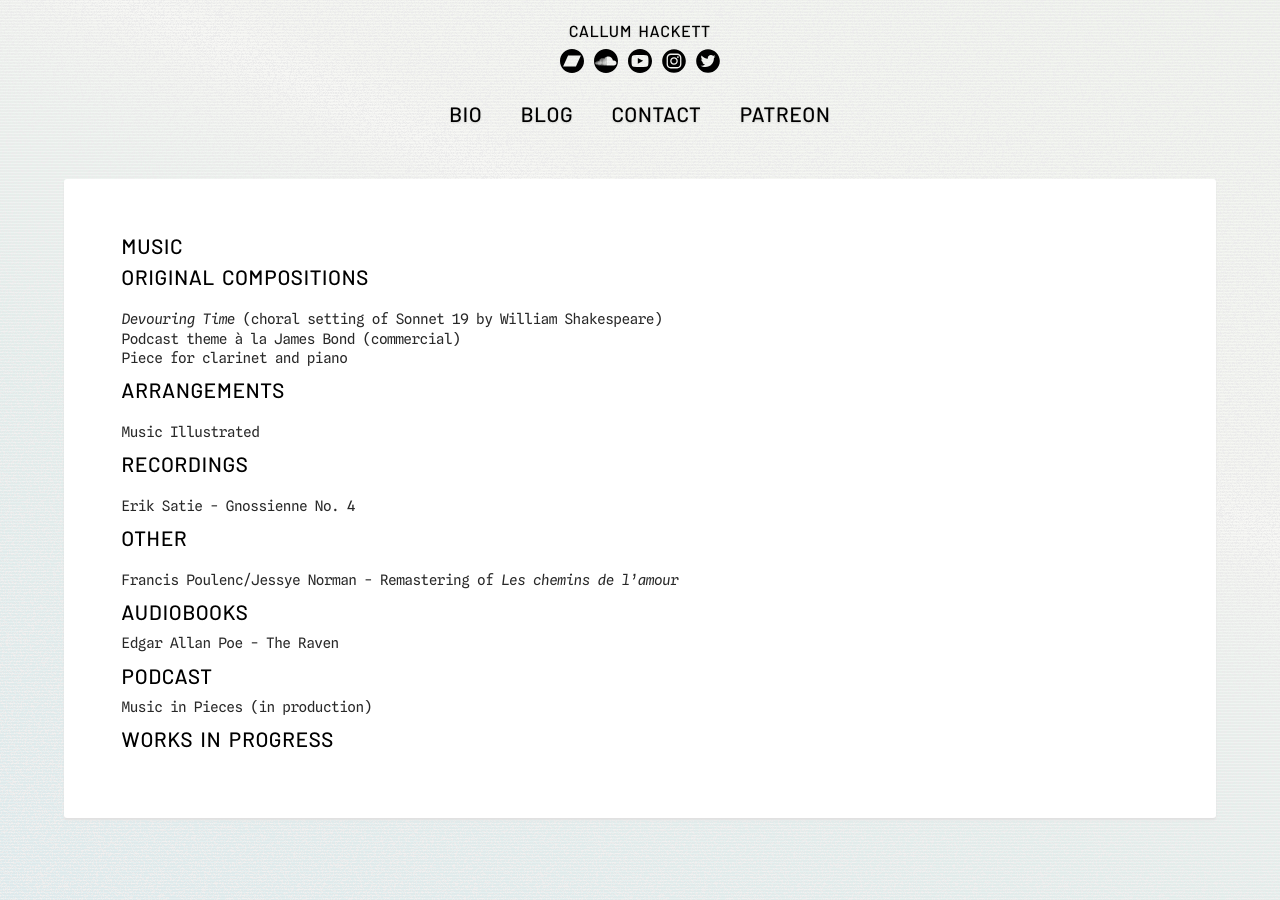
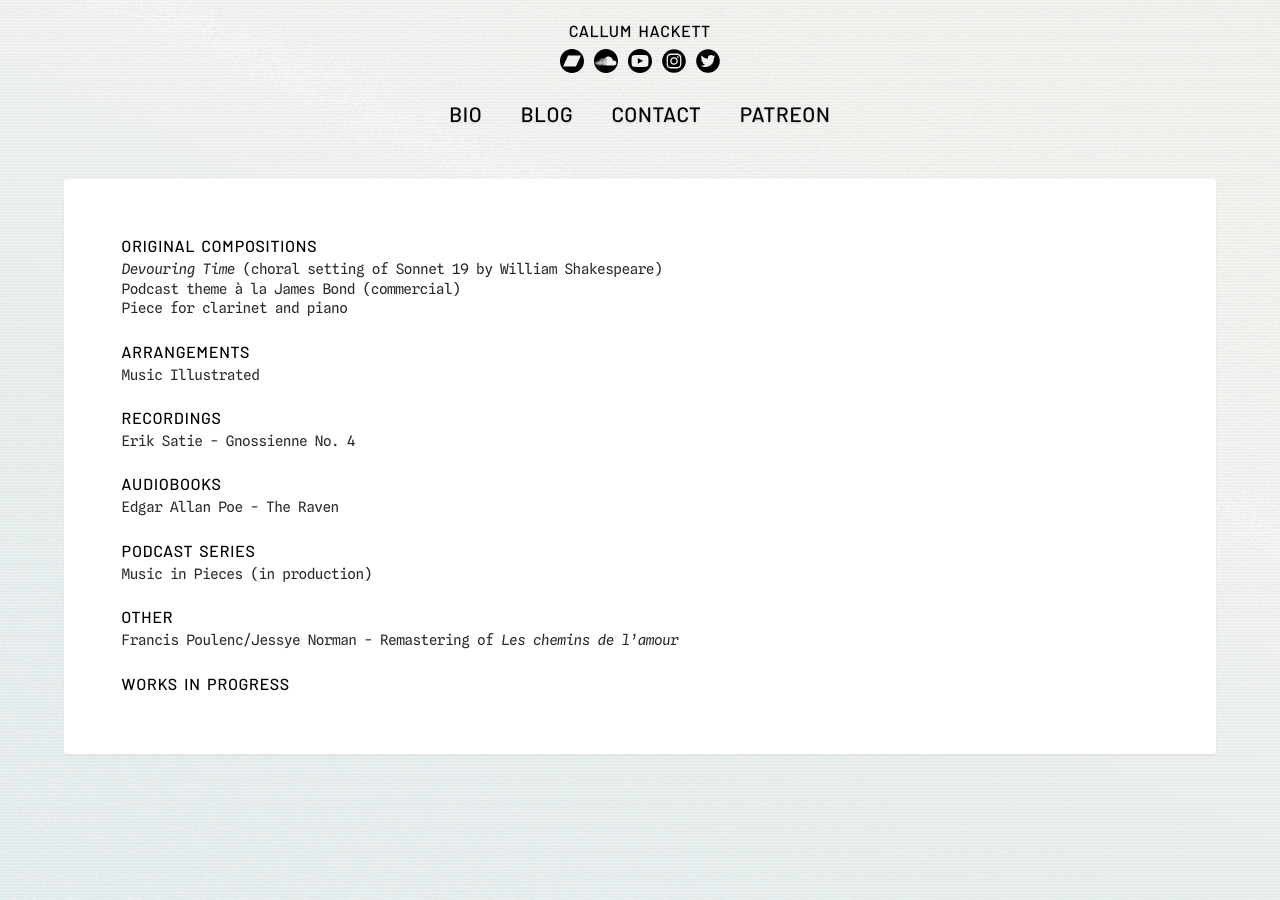
Before and after one commit to callumhackett/callumhackett.github.io, a Jekyll site: the page built from list_of_works.md, in a window 1280 px wide. Built offline with Jekyll 4.4.1, drawn with Linux system fonts in a browser that asks for light colours.

Commit message:
refined list of works layout

```diff
--- a/assets/css/core.css
+++ b/assets/css/core.css
@@ -99,7 +99,6 @@ body {
     text-transform: uppercase;
     letter-spacing: 1px;
     word-spacing: 2px;
-    margin-block-start: 0 !important;
 }
 p, li {
     font-family: 'spline sans mono', 'inconsolata', sans-serif;
@@ -114,10 +113,14 @@ p, li {
     text-align: right;
     align-items: center;
 }
+#header, #navigation, #sidebar, #post-date, .post-tags, .post-index-entry-date, .post-index-entry-tags {
+    margin-block-start: 0 !important;
+}
 #header h1 {
     font-size: var(--title-small-size);
     line-height: var(--title-line-height);
     text-shadow: var(--title-shadow);
+    margin-block-start: 0 !important;
     margin-bottom: calc(var(--social-icon-spacing) * 2);
 }
 #header a {
@@ -143,9 +146,12 @@ p, li {
 }
 
 /* Main Body Elements */
-#page-content h1, h2, h3 {
+#page-content h1, h2 {
     font-size: var(--title-large-size);
     line-height: var(--title-line-height);
+}
+#page-content h3 {
+    font-size: var(--title-small-size);
 }
 p, li {
     font-size: var(--body-font-size);
--- a/assets/css/page.css
+++ b/assets/css/page.css
@@ -39,7 +39,13 @@
     margin: 0 0 0.5em 0;
 }
 #page-content h2 {
-    margin: 1.5em 0 0.25em 0 !important;
+    margin: 1.5em 0 0.25em 0;
+}
+#page-content h3:first-child {
+    margin: 0 0 0.25em 0;
+}
+#page-content h3:not(:first-child) {
+    margin: 1.5em 0 0.25em 0;
 }
 .post-index-entry {
     display: inline-block;
--- a/list_of_works.md
+++ b/list_of_works.md
@@ -14,8 +14,6 @@
 # image: # path to an image for social media shares, AR 1.9:1, typically 1200x630, begin with /
 # image_alt: # description of the social image
 ---
-# Music
-
 ### Original Compositions
 
 *Devouring Time* (choral setting of Sonnet 19 by William Shakespeare)
@@ -30,16 +28,16 @@
 
 Erik Satie - Gnossienne No. 4
 
+### Audiobooks
+
+Edgar Allan Poe - The Raven
+
+### Podcast Series
+
+Music in Pieces (in production)
+
 ### Other
 
 Francis Poulenc/Jessye Norman - Remastering of *Les chemins de l'amour*
 
-# Audiobooks
-
-Edgar Allan Poe - The Raven
-
-# Podcast
-
-Music in Pieces (in production)
-
-# Works in Progress
+### Works in Progress
```
